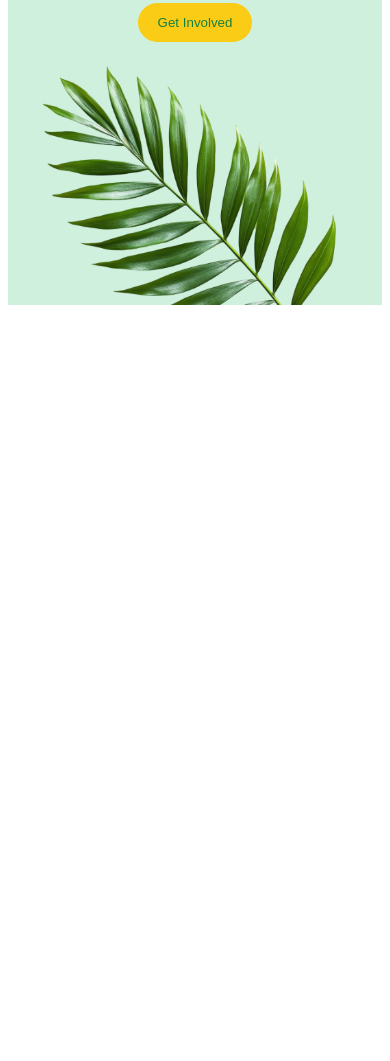
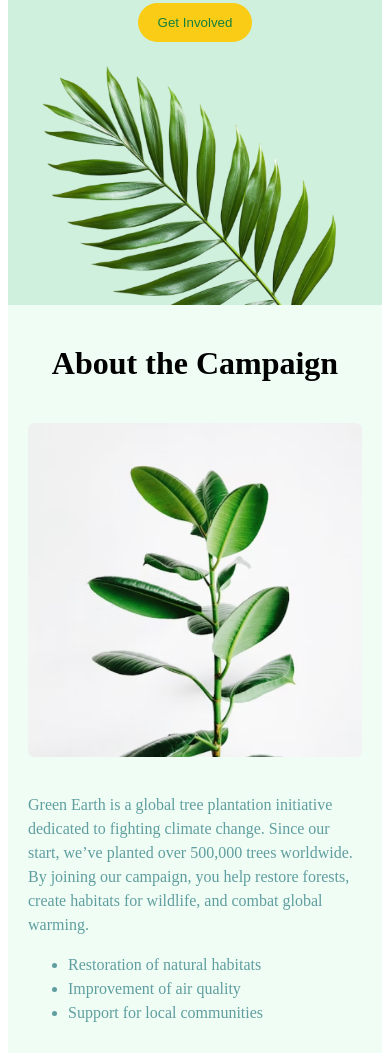
Before and after one commit to mdsiyamislam/Assignment-6, a plain HTML site: page index.html in a window 390 px wide. Shown: the part 662-1723 px from the top of the page. Before the commit the page ends 975 px from the top, so only its background shows below. Drawn offline with Linux system fonts and the light colour scheme.

Commit message:
added an About the Campaign section

```diff
--- a/index.html
+++ b/index.html
@@ -38,6 +38,30 @@ generations.</p>
 
 
 
+
+        <section>
+
+        </section>
+
+
+        <!-- About the Campaign -->
+         <section class="about-the-campaign">
+            <h2 class="h-title">About the Campaign</h2>
+            <div class="campaign-parent display-flex">
+            <img class="campaign-pic" src="./assets/about.png" alt="">
+            <div class="banner-p">
+                <p>Green Earth is a global tree plantation initiative dedicated to fighting climate change. Since our start, we’ve planted over 500,000 trees worldwide. By joining our campaign, you help restore forests, create habitats for wildlife, and combat global warming.</p>
+
+                <ul>
+                    <li>Restoration of natural habitats</li>
+                    <li>Improvement of air quality</li>
+                    <li>Support for local communities</li>
+                </ul>
+            </div>
+            </div>
+         </section>
+
+         <!-- Our Impact -->
     </main>
 </body>
 </html>
--- a/styles/style.css
+++ b/styles/style.css
@@ -6,6 +6,12 @@
 }
 .display-flex{
     display: flex;
+}
+
+.h-title{
+    font-size: 32px;
+font-weight: 600;
+line-height: 40px;
 }
 
 .navber{
@@ -53,6 +59,20 @@ line-height: 24px;
 }
 
 
+/* about-the-campaign */
+.about-the-campaign{
+    text-align: center;
+    background: rgba(240, 253, 244, 1);
+    padding: 100px 415px;
+}
+.campaign-parent{
+    gap: 20px;
+    text-align: left;
+    align-items: center;
+    margin-top: 40px;
+}
+
+
 
 @media screen and (max-width: 570px){
     .navber{
@@ -69,5 +89,16 @@ line-height: 24px;
        .b-img{
         max-width: 100%;
        }
+       .about-the-campaign{
+         padding: 12px 20px;
+        flex-direction: column;
+        text-align: center;
+       }
+       .campaign-parent{
+        flex-direction: column;
+       }
+       .campaign-pic{
+        max-width: 100%;
+       }
 
 }
```
